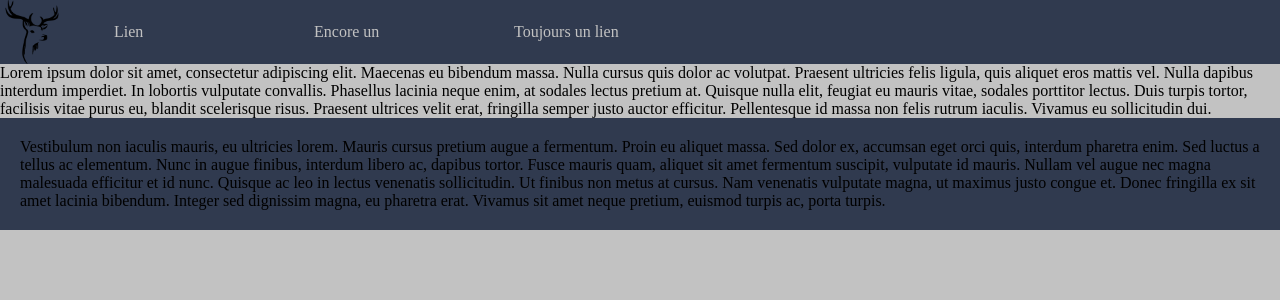
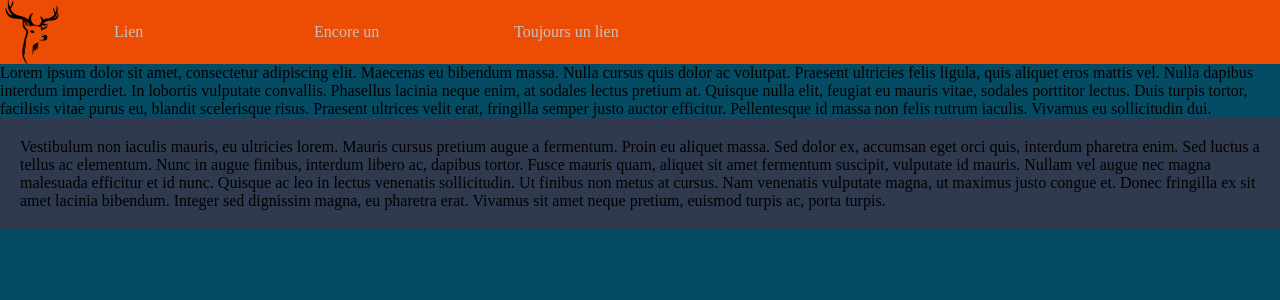
Before and after one commit to VannotAlexi0x73/Web-Project, a PHP site: page / in a window 1280 px wide. Shown: the top 300 px of the page. Run offline with PHP 8.4, Linux system fonts and the light colour scheme.

```diff
--- a/css/base.css
+++ b/css/base.css
@@ -1,5 +1,5 @@
 body {
-    background-color:#c2c2c2;
+    background-color: #044c64;
     margin: 0px;
     min-width: 640px;
 }
--- a/css/header.css
+++ b/css/header.css
@@ -1,5 +1,5 @@
 header {
-    background-color: #303a4f;
+    background-color: #ec4c04;
     display: flex;
     flex-direction: row;
     justify-content: flex-start;
```
Also changed, not shown: README.md.
